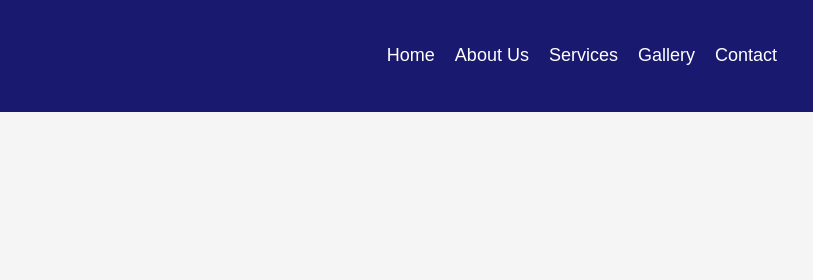
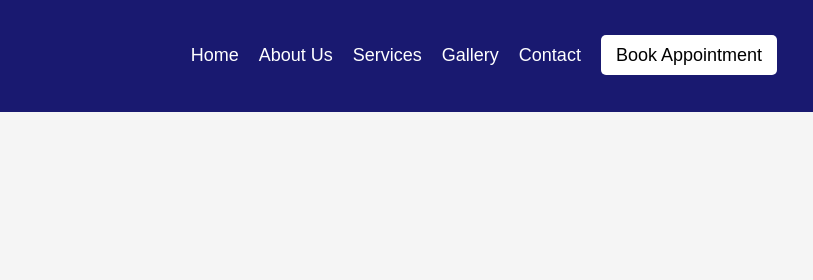
Before and after one commit to tradertomyy/MoChopz, a plain HTML site: page contact.html in a window 1280 px wide. Shown: the top 280 px of the page, 467-1280 px from the left. Drawn offline with Linux system fonts and the light colour scheme; a script that the page names is missing.

Commit message:
Update contact.html

```diff
--- a/contact.html
+++ b/contact.html
@@ -20,6 +20,7 @@
 				<li><a href="services.html">Services</a></li>
 				<li><a href="gallery.html">Gallery</a></li>
 				<li><a href="contact.html">Contact</a></li>
+				<li><a href="https://app.thecut.co/barbers/Mohamed-mohamed-mmtubr6/book" target="_blank" class="book-appointment-btn">Book Appointment</a></li>
 			</ul>
 		</nav>
 	</header>
```
